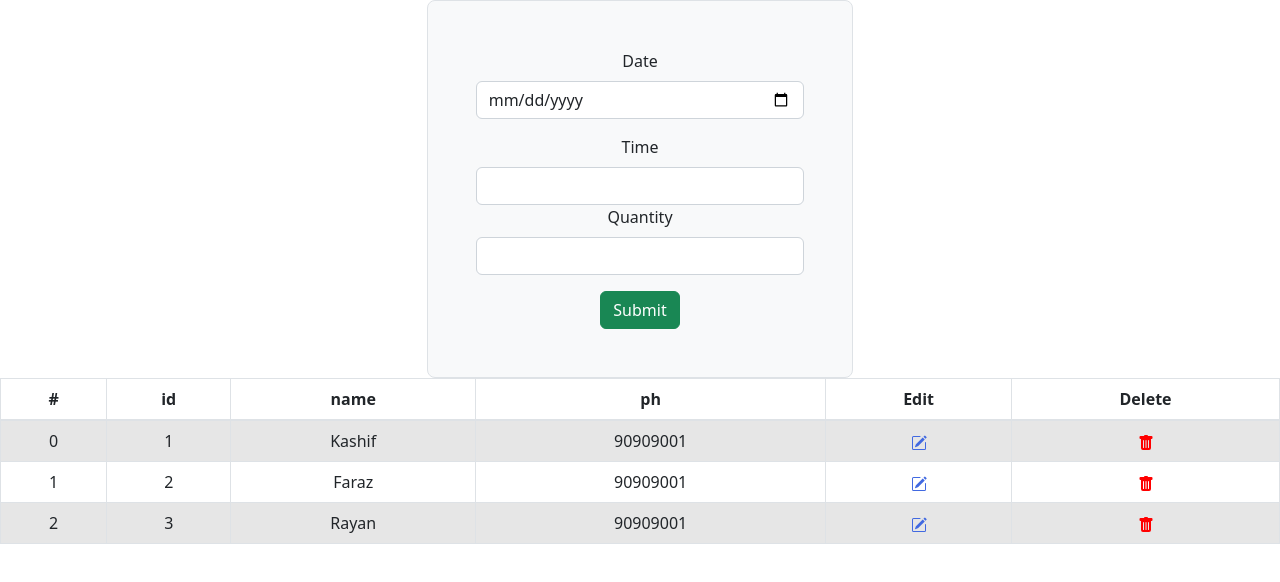
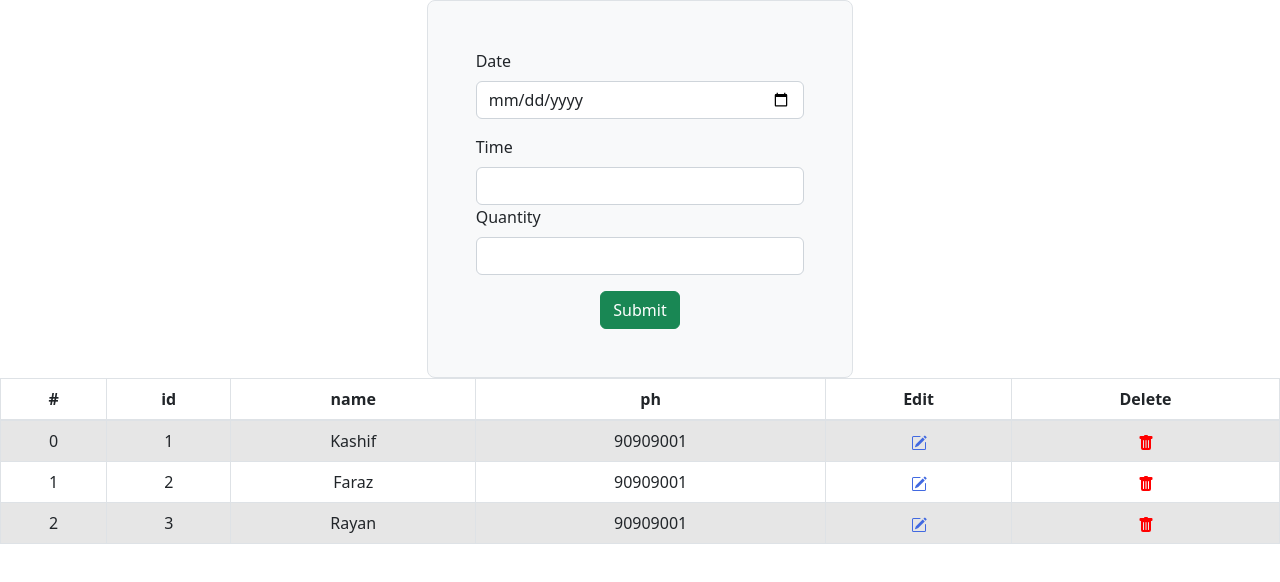
Before and after one commit to Kash15if/meal-booking-system, a React (Create React App) app: page / in a window 1280 px wide. Shown: the top 582 px of the page. Built offline with nearby package versions, Linux system fonts and the light colour scheme.

Commit message:
completed form and table crud , api to be implemented next

```diff
--- a/src/Components/Admin/ManageTabs/CreateMenuFOrm.js
+++ b/src/Components/Admin/ManageTabs/CreateMenuFOrm.js
@@ -1,30 +1,21 @@
 import { useState } from "react";
 
-const CreateMenu = ({ selectedData, setSelectedData }) => {
-  const [formData, setFormData] = useState({
-    id: "",
-    date: "",
-    time: "",
-    menu: "",
-  });
-
+const CreateMenu = ({ formData, setFormData, handleFormSubmit }) => {
   const handleSubmit = () => {
-    setSelectedData(formData);
+    handleFormSubmit();
+    // setSelectedData(formData);
   };
 
   const handleInput = (e) => {
     var { name, value } = e.target;
-    console.log(name + " " + value);
+    // console.log(name + " " + value);
     setFormData({ ...formData, [name]: value });
   };
 
   return (
-    <div className="col-md-4 col-sm-12 container p-5 bg-light border rounded-3">
-      <form onSubmit={handleSubmit}>
+    <div className="col-md-4 col-sm-12 container p-5 bg-light border rounded-3 text-left">
       <div className="mb-3">
-          <label for="exampleInputEmail1" className="form-label">
-            Date
-          </label>
+        <label className="form-label">Date</label>
         <input
           type="date"
           className="form-control"
@@ -38,9 +29,7 @@ const CreateMenu = ({ selectedData, setSelectedData }) => {
 
       <div>
         {" "}
-          <label for="exampleInputEmail1" className="form-label">
-            Time
-          </label>
+        <label className="form-label">Time</label>
         <input
           type="text"
           className="form-control"
@@ -63,11 +52,10 @@ const CreateMenu = ({ selectedData, setSelectedData }) => {
       </div>
 
       <div className="text-center">
-          <button type="submit" className="btn btn-success">
+        <button onClick={() => handleFormSubmit()} className="btn btn-success">
           Submit
         </button>
       </div>
-      </form>
     </div>
   );
 };
--- /dev/null
+++ b/src/Components/Admin/ManageTabs/Managetab.css
@@ -0,0 +1,3 @@
+.menuForm {
+  text-align: left;
+}
--- a/src/Components/Admin/ManageTabs/MenuTab.js
+++ b/src/Components/Admin/ManageTabs/MenuTab.js
@@ -4,7 +4,12 @@ import CreateMenu from "./CreateMenuFOrm";
 
 const MenuTab = () => {
   const [tabData, setTabData] = useState();
-  const [selectedRow, setSelectedRow] = useState();
+  const [selectedRow, setSelectedRow] = useState({
+    id: "",
+    date: "",
+    time: "",
+    menu: "",
+  });
   const [tabHeader, setTabHeader] = useState();
 
   useEffect(() => {
@@ -32,22 +37,41 @@ const MenuTab = () => {
     setTabHeader(tempHeader);
   }, []);
 
-  const deleteOneRow = () => {
+  const deleteOneRow = (delRow) => {
     //delete and update using api
-    console.log(selectedRow);
-    setSelectedRow();
+    console.log(delRow);
+    let delData = tabData.filter((item) => item.id !== delRow.id);
+    setTabData(delData);
+    // setSelectedRow();
+  };
+
+  const addOrUpdateRow = (newData) => {
+    if (selectedRow.id === "") {
+      //call create api and ret data
+      console.log(newData);
+    } else {
+      //call update api and ret data
+      console.log(newData);
+    }
+  };
+
+  const handleEditRow = (editRowData) => {
+    setSelectedRow(editRowData);
   };
 
   return (
     <div>
       {tabHeader && tabData ? (
         <div>
-          <CreateMenu />
+          <CreateMenu
+            formData={selectedRow}
+            setFormData={setSelectedRow}
+            handleFormSubmit={addOrUpdateRow}
+          />
           <BsTable
             data={tabData}
             header={tabHeader}
-            selectedRow={selectedRow}
-            setSelectedRow={setSelectedRow}
+            handleEditRow={handleEditRow}
             deleteRow={deleteOneRow}
           />
         </div>
--- a/src/CustomComponents/Table/Table.js
+++ b/src/CustomComponents/Table/Table.js
@@ -3,7 +3,7 @@ import { PencilSquare } from "react-bootstrap-icons";
 
 import { TrashFill } from "react-bootstrap-icons";
 
-const BSTable = ({ data, header, selectedRow, setSelectedRow, deleteRow }) => {
+const BSTable = ({ data, header, handleEditRow, deleteRow }) => {
   //props
   //selectedData , setSelectedData , data , header , deleteData
 
@@ -30,17 +30,15 @@ const BSTable = ({ data, header, selectedRow, setSelectedRow, deleteRow }) => {
   // let selectedRow = {};
 
   const handleEditTable = (oneRow) => {
-    // console.log(oneRow);
+    console.log(oneRow);
 
-    setSelectedRow(oneRow);
+    handleEditRow(oneRow);
     //setData(data)
   };
 
   const handleDeleteTable = (oneRow) => {
-    // console.log(oneRow);
-
-    setSelectedRow(oneRow);
-    deleteRow();
+    // console.log(oneRow);'
+    deleteRow(oneRow);
   };
 
   return (
```
Lines whose indentation alone changed are shown as unchanged.
